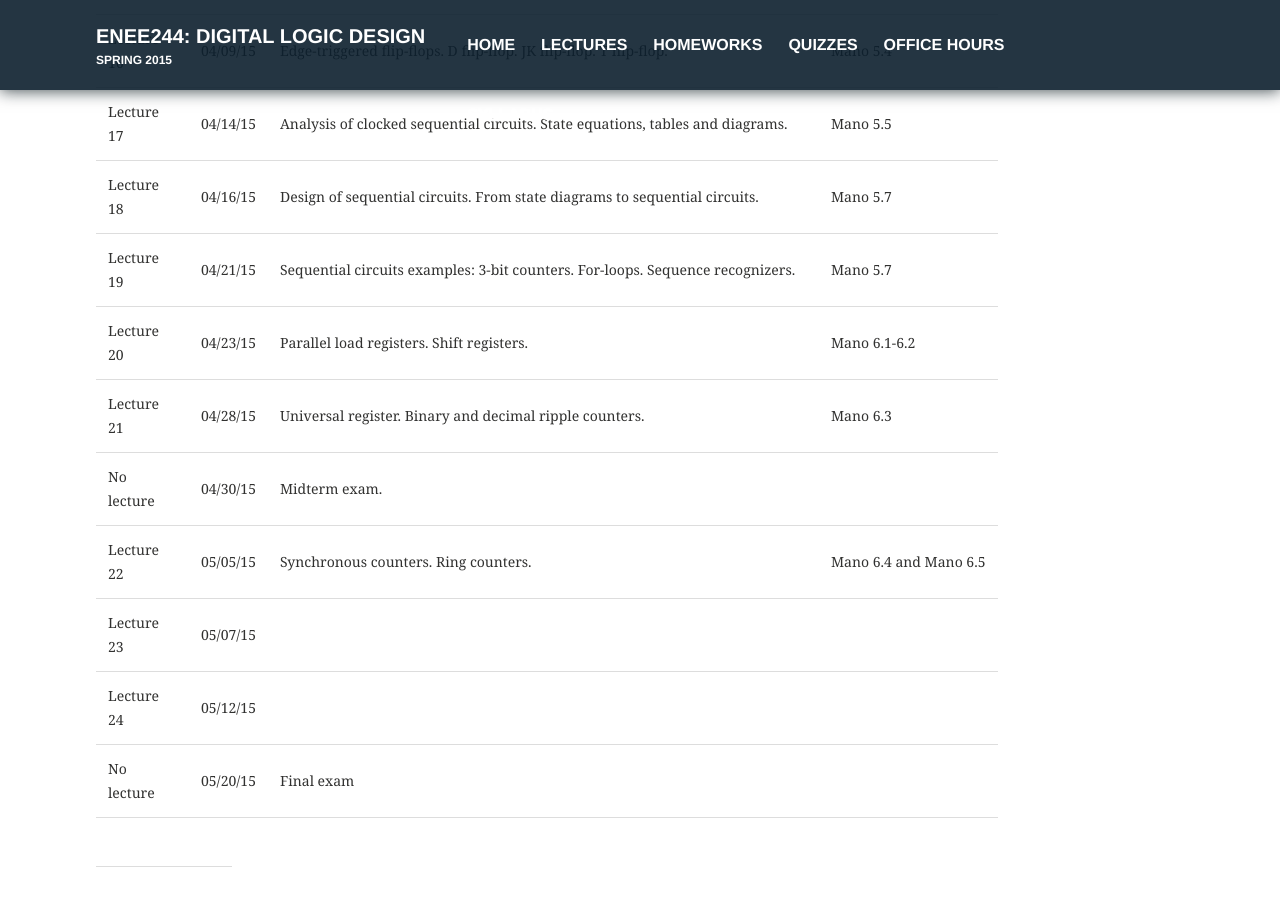
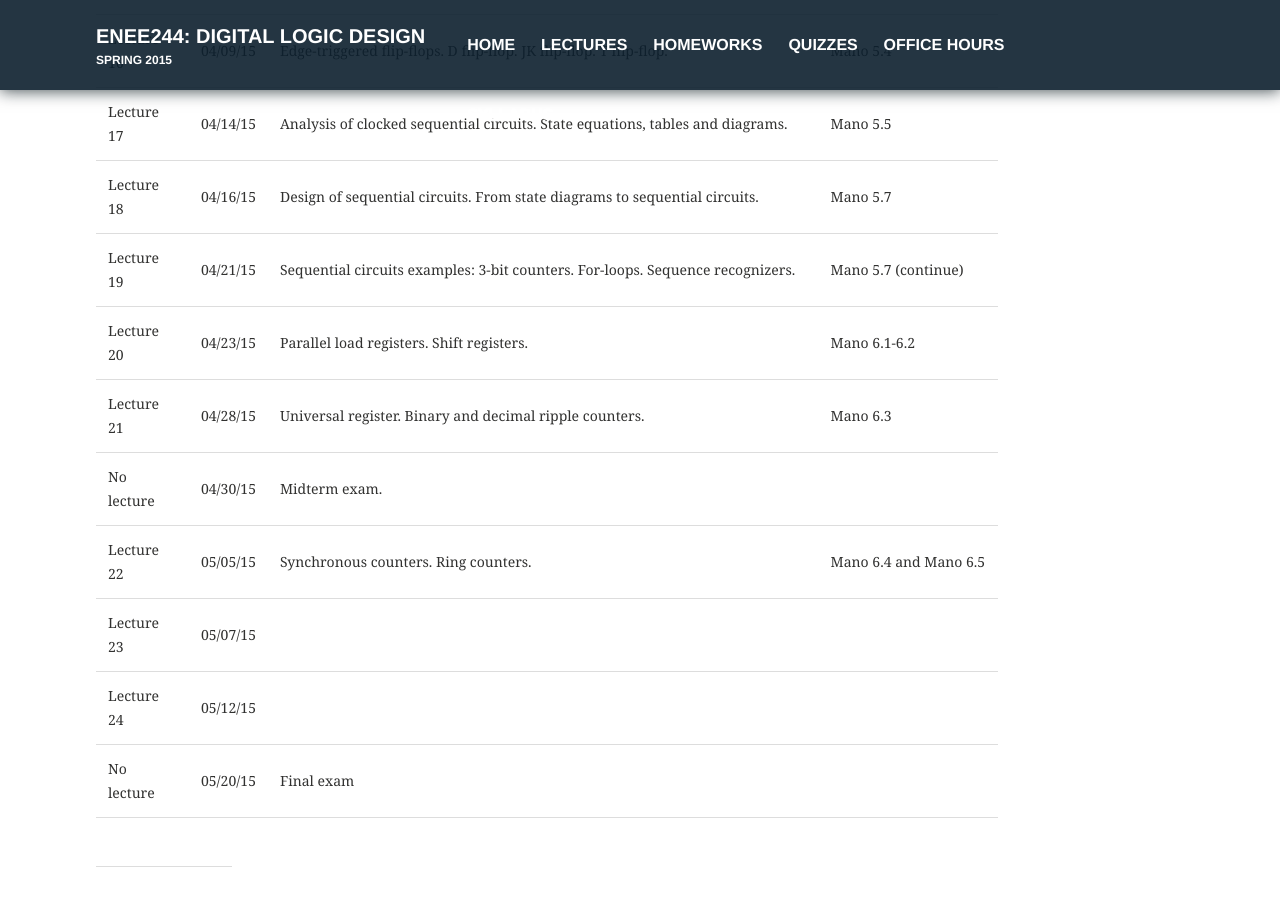
Before and after one commit to enee244/enee244.github.io, a Jekyll site: the page built from lectures/index.md, in a window 1280 px wide and 900 px high, scrolled down 1882 px. Built offline with Jekyll 4.4.1, drawn with Linux system fonts in a browser that asks for light colours.

Commit message:
Update index.md

```diff
--- a/lectures/index.md
+++ b/lectures/index.md
@@ -34,7 +34,7 @@ published: true
 |Lecture 16 |04/09/15 | Edge-triggered flip-flops. D flip-flop. JK flip-flop. T flip-flop.| Mano 5.4
 |Lecture 17 |04/14/15 | Analysis of clocked sequential circuits. State equations, tables and diagrams. | Mano 5.5
 |Lecture 18 |04/16/15 | Design of sequential circuits. From state diagrams to sequential circuits. | Mano 5.7
-|Lecture 19 |04/21/15 | Sequential circuits examples: 3-bit counters. For-loops. Sequence recognizers. | Mano 5.7
+|Lecture 19 |04/21/15 | Sequential circuits examples: 3-bit counters. For-loops. Sequence recognizers. | Mano 5.7 (continue)
 |Lecture 20 |04/23/15 | Parallel load registers. Shift registers.| Mano 6.1-6.2
 |Lecture 21 |04/28/15 | Universal register. Binary and decimal ripple counters.| Mano 6.3
 |No lecture |04/30/15 | Midterm exam. |
```
